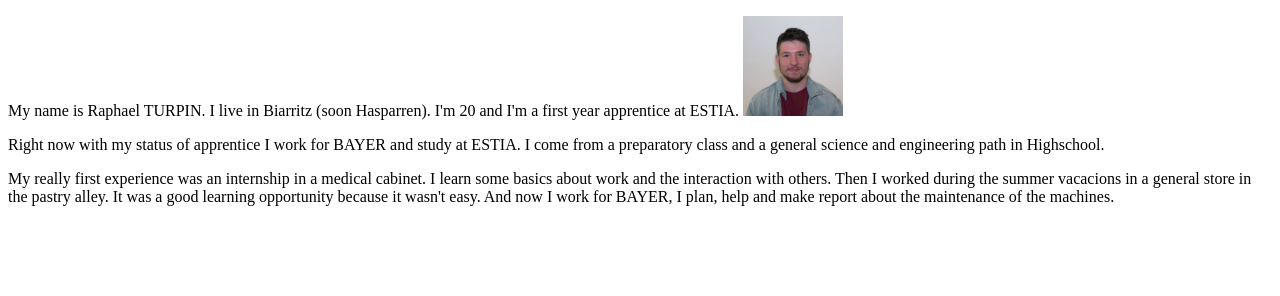
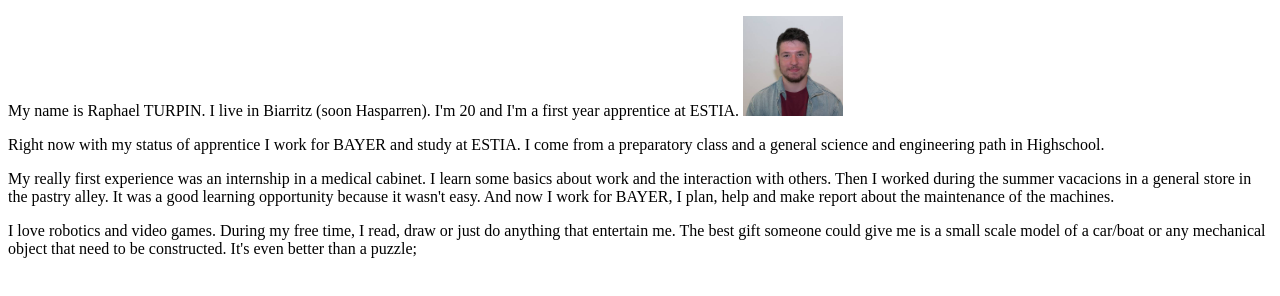
Before and after one commit to RJCGT/RaphaelTURPIN.github.io, a plain HTML site: page index.html in a window 1280 px wide. Drawn offline with Linux system fonts and the light colour scheme.

Commit message:
Hobbies et autre

```diff
--- a/index.html
+++ b/index.html
@@ -28,6 +28,11 @@
                 And now I work for BAYER, I plan, help and make report about the maintenance of the machines.
             </p>
         </div>
+        <div class="Miscellanous">
+            <p>
+               I love robotics and video games. During my free time, I read, draw or just do anything that entertain me. The best gift someone could give me is a small scale model of a car/boat or any mechanical object that need to be constructed. It's even better than a puzzle;
+            </p>
+        </div>
     </div>
   </body>
 </html>
```
